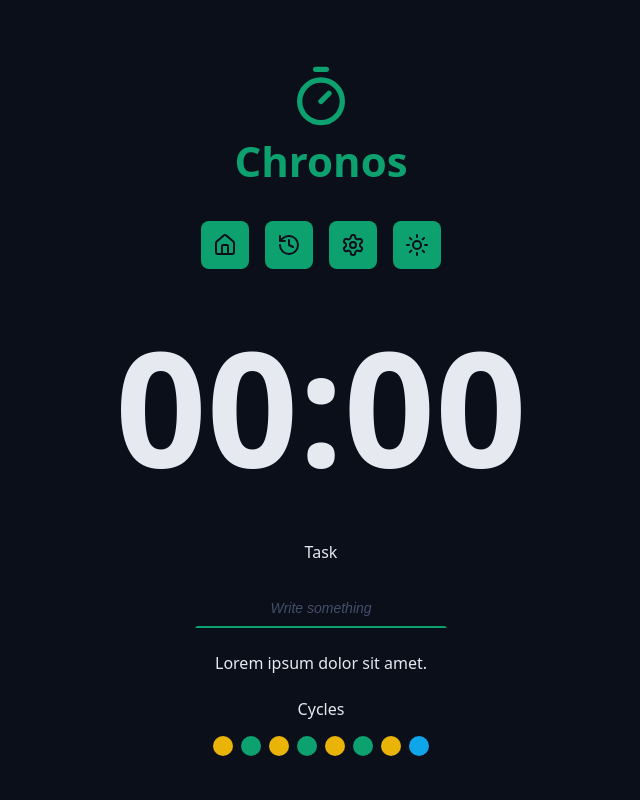
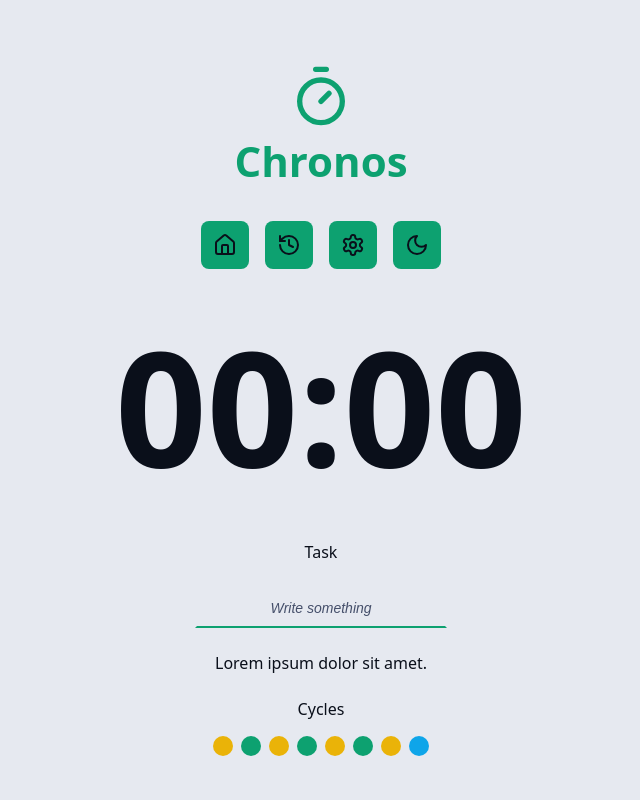
Before and after one commit to marcelopajr/chronos-pomodoro, a React (Vite) app: page / in a window 1280 px wide. Both pictures are taken after a click on the link 736 px from the left and 245 px from the top of the page. Shown: the top 800 px of the page, without its empty margins (319-959 px from the left). Built offline with nearby package versions, Linux system fonts and the light colour scheme.

Commit message:
feat: add theme change

```diff
--- a/index.html
+++ b/index.html
@@ -1,5 +1,5 @@
 <!DOCTYPE html>
-<html lang="en">
+<html lang="en" data-theme="dark">
   <head>
     <meta charset="UTF-8" />
     <link rel="icon" type="image/svg+xml" href="/vite.svg" />
--- a/src/components/Menu/index.tsx
+++ b/src/components/Menu/index.tsx
@@ -1,24 +1,68 @@
-import { HistoryIcon, HouseIcon, SettingsIcon, SunIcon } from 'lucide-react';
+import { useEffect, useState } from 'react';
+import {
+  HistoryIcon,
+  HouseIcon,
+  MoonIcon,
+  SettingsIcon,
+  SunIcon,
+} from 'lucide-react';
 
 import styles from './styles.module.css';
 
+type AvailableThemes = 'dark' | 'light';
+
 export function Menu() {
+  const [theme, setTheme] = useState<AvailableThemes>(() => {
+    const storageTheme =
+      (localStorage.getItem('theme') as AvailableThemes) || 'dark';
+    return storageTheme;
+  });
+
+  const nextThemeIcon = {
+    dark: <SunIcon />,
+    light: <MoonIcon />,
+  };
+
+  function handleThemeChange(
+    event: React.MouseEvent<HTMLAnchorElement, MouseEvent>,
+  ) {
+    event.preventDefault();
+
+    setTheme(prevTheme => (prevTheme === 'dark' ? 'light' : 'dark'));
+  }
+
+  useEffect(() => {
+    document.documentElement.setAttribute('data-theme', theme);
+    localStorage.setItem('theme', theme);
+  }, [theme]);
+
   return (
     <nav className={styles.menu}>
-      <a className={styles.menuLink} href='#'>
+      <a className={styles.menuLink} href='#' aria-label='Home' title='Home'>
         <HouseIcon />
       </a>
 
-      <a className={styles.menuLink} href='#'>
+      <a className={styles.menuLink} href='#' aria-label='History' title='Home'>
         <HistoryIcon />
       </a>
 
-      <a className={styles.menuLink} href='#'>
+      <a
+        className={styles.menuLink}
+        href='#'
+        aria-label='Settings'
+        title='Settings'
+      >
         <SettingsIcon />
       </a>
 
-      <a className={styles.menuLink} href='#'>
-        <SunIcon />
+      <a
+        className={styles.menuLink}
+        href='#'
+        aria-label='Theme'
+        title='Theme'
+        onClick={handleThemeChange}
+      >
+        {nextThemeIcon[theme]}
       </a>
     </nav>
   );
--- a/src/styles/theme.css
+++ b/src/styles/theme.css
@@ -35,3 +35,21 @@
   --disabled: #555f7d;
   --text-disabled: #aab3cc;
 }
+
+:root[data-theme='light'] {
+  --gray-100: #0a0f1a;
+  --gray-200: #181f2e;
+  --gray-300: #272f43;
+  --gray-400: #363d56;
+  --gray-500: #454f6a;
+  --gray-600: #555f7d;
+  --gray-700: #aab3cc;
+  --gray-800: #cdd3e1;
+  --gray-900: #e6e9f0;
+
+  --text-default: #0a0f1a;
+  --text-muted: #272f43;
+
+  --link-color: #0b8a60;
+  --link-hover: #065f46;
+}
```
